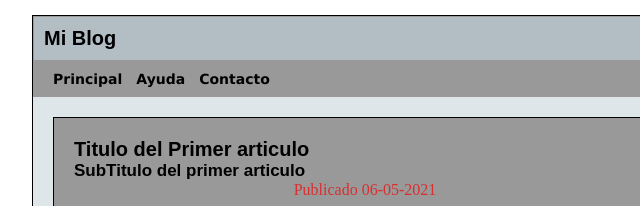
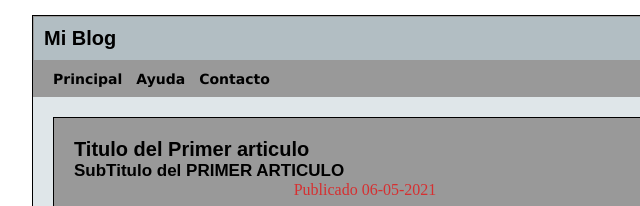
Before and after one commit to Dav14Arr2/ProyectoFazt1, a plain HTML site: page index.html in a window 1280 px wide. Shown: the top 206 px of the page, 127-767 px from the left. Drawn offline with Linux system fonts and the light colour scheme.

Commit message:
Lo acabo de agregar

```diff
--- a/index.html
+++ b/index.html
@@ -25,7 +25,7 @@
 		   <article>
 			   <hgroup>
 				   <h1>Titulo del Primer articulo</h1>
-				   <h2>SubTitulo del primer articulo</h2>
+				   <h2>SubTitulo del PRIMER ARTICULO</h2>
 			  </hgroup>
 				   <time datetime="06-05-2021">Publicado 06-05-2021</time>
 				   <img src="Alaire.jpg"/>
```
